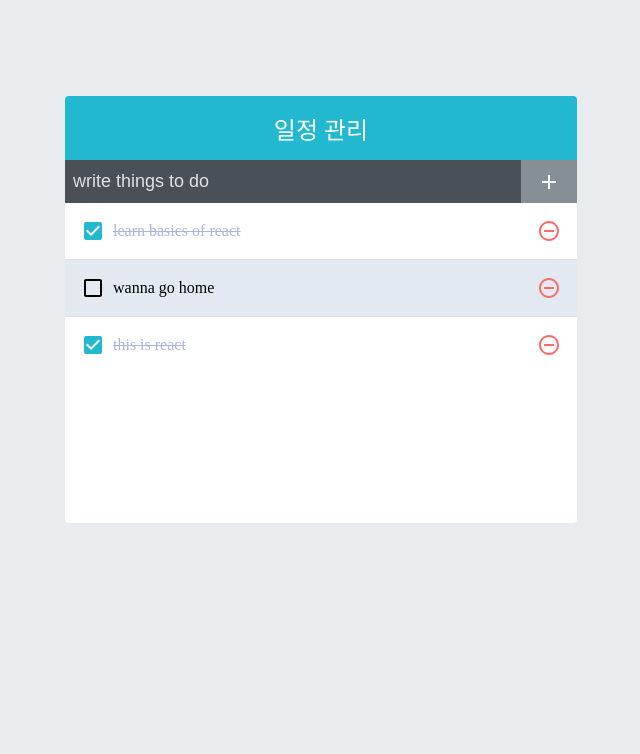
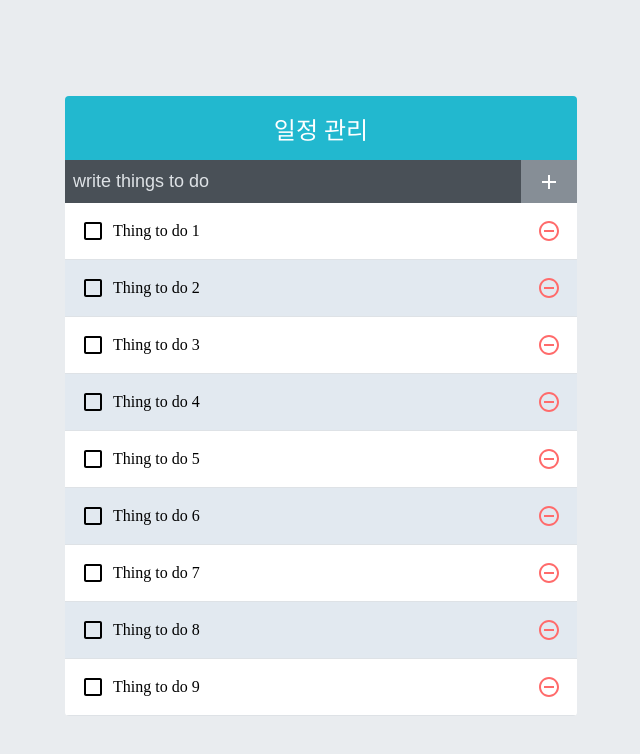
Before and after one commit to AnziLab/ToDoApp, a React (Create React App) app: page / in a window 1280 px wide. Shown: the top 754 px of the page, without its empty margins (319-959 px from the left). Built offline with nearby package versions, Linux system fonts and the light colour scheme.

Commit message:
11강 완료...라고 하기엔 너무 복잡해서 중간부분은 안 봤음. 다음 임머로 넘어갈거임

```diff
--- a/package.json
+++ b/package.json
@@ -12,6 +12,7 @@
     "react-dom": "^17.0.2",
     "react-icons": "^4.2.0",
     "react-scripts": "4.0.3",
+    "react-virtualized": "^9.22.3",
     "web-vitals": "^1.0.1"
   },
   "scripts": {
--- a/src/App.js
+++ b/src/App.js
@@ -3,25 +3,19 @@
 import TodoInsert from './components/TodoInsert';
 import TodoList from './components/TodoList';
 
-
+function createBulkTodos(){
+  const array = [];
+  for (let i=0; i<2500; i++){
+    array.push({
+      id:i+1,
+      text: `Thing to do ${i+1}`,
+      cheched: false,
+    });
+  }
+  return array;
+}
 const App = () => {
-  const [todos, setTodos] = useState([
-    {
-      id: 1,
-      text: 'learn basics of react',
-      checked: true
-    },
-    {
-      id: 2,
-      text: 'wanna go home',
-      checked: false
-    },
-    {
-      id: 3,
-      text: 'this is react',
-      checked: true
-    },
-  ]);
+  const [todos, setTodos] = useState(createBulkTodos);
 
 const nextId = useRef(4);
 
@@ -32,27 +26,26 @@
       text,
       checked: false,
     };
-    setTodos(todos.concat(todo));
+    setTodos(todos => todos.concat(todo));
     nextId.current +=1;
   },
-  [todos],
-);
+  []);
 
 const onRemove = useCallback(
   id=>{
-    setTodos(todos.filter(todo => todo.id!==id));
+    setTodos(todos => todos.filter(todo => todo.id!==id));
   },
-  [todos],
+  []
 );
 const onToggle = useCallback(
   id=>{
-    setTodos(
+    setTodos(todos =>
       todos.map(todo =>
         todo.id === id ? {...todo, checked: !todo.checked}: todo,
         ),
     );
   },
-  [todos],
+  [],
 );
   return (
     <TodoTemplate>
--- a/src/components/TodoList.js
+++ b/src/components/TodoList.js
@@ -1,19 +1,38 @@
-import React from 'react';
+import React, { useCallback } from 'react';
 import TodoListItem from './TodoListItem';
+import {List} from 'react-virtualized';
 import './TodoList.scss';
 
+
 const TodoList = ({ todos, onRemove, onToggle }) => {
-    return (
-        <div className="TodoList">
-            {todos.map(todo => (
+    const rowRenderer = useCallback(
+        ({index, key, style}) => {
+            const todo = todos[index];
+            return (
                 <TodoListItem
                 todo={todo}
-                key={todo.id}
+                ket={key}
                 onRemove={onRemove}
-                onToggle={onToggle}/>
-            ))}
-        </div>
+                onToggle={onToggle}
+                style={style}
+                />
+            );
+        },
+        [onRemove, onToggle, todos]
+    );
+    return (
+        <List
+           className="TodoList"
+           width={512}
+           height={513}
+           rowCount={todos.length}
+           rowHeight={57}
+           rowRenderer={rowRenderer}
+           list={todos}
+           style={{ outline: 'none'}}
+        />
+
     );
 };
 
-export default TodoList;
+export default React.memo(TodoList);
--- a/src/components/TodoListItem.js
+++ b/src/components/TodoListItem.js
@@ -24,4 +24,4 @@
   );
 };
 
-export default TodoListItem;
+export default React.memo(TodoListItem);
```
Also changed, not shown: 1 other file (tests, documents, lock files or other folders).
